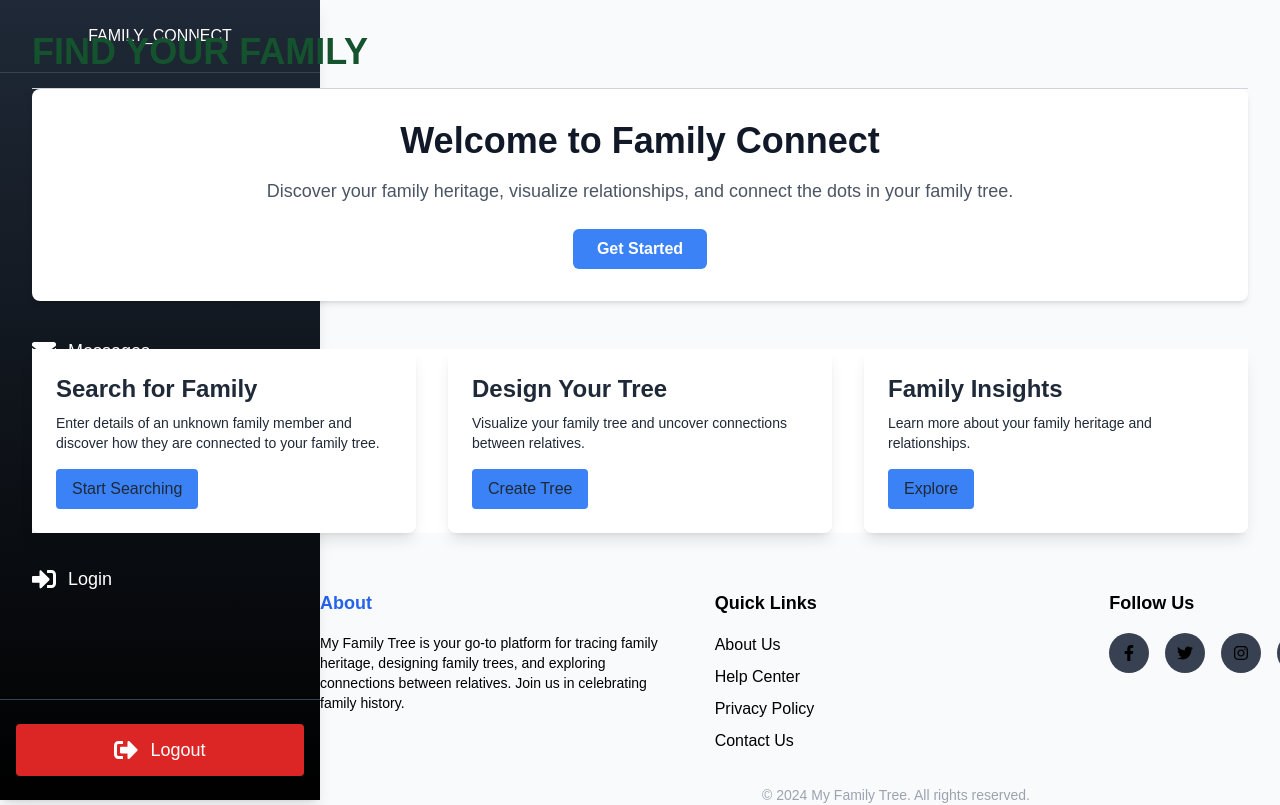
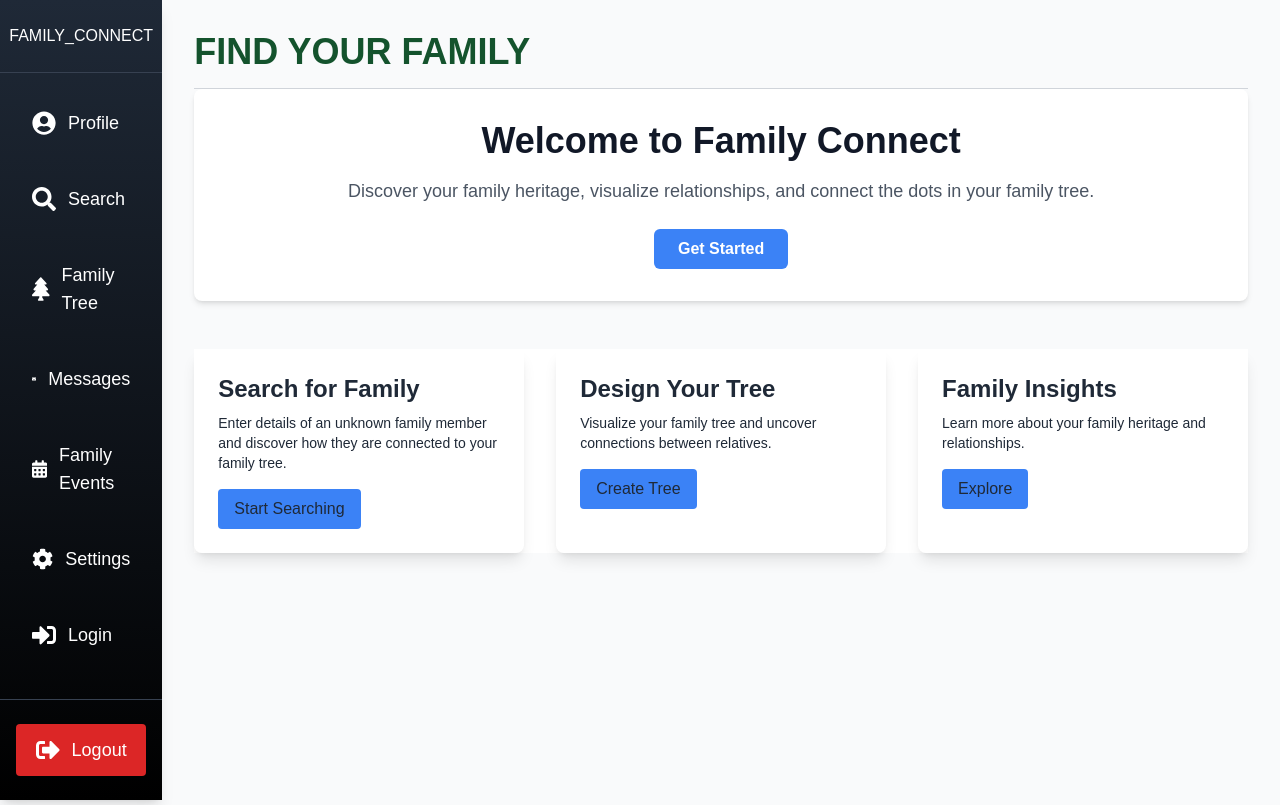
Before and after one commit to stanondieki/family_connect, a Next.js app: page / in a window 1280 px wide. Shown: the top 805 px of the page. Built offline with nearby package versions, Linux system fonts and the light colour scheme.

Commit message:
family link update

```diff
--- a/components/sidebar/sidebar.jsx
+++ b/components/sidebar/sidebar.jsx
@@ -14,7 +14,7 @@ import {
 
 const Sidebar = ({ onSearchClick }) => {
   return (
-    <aside className="bg-gradient-to-b fixed w-80 from-gray-800 to-black text-white flex flex-col shadow-lg min-h-screen overflow-hidden">
+    <aside className="bg-gradient-to-b w-80 from-gray-800 to-black text-white flex flex-col shadow-lg min-h-screen overflow-hidden">
       {/* Sidebar Title */}
       <div className="flex items-center justify-center py-6 border-b border-gray-700">
         FAMILY_CONNECT
```
